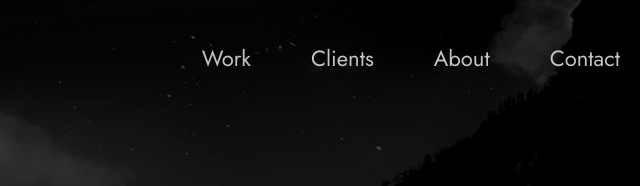
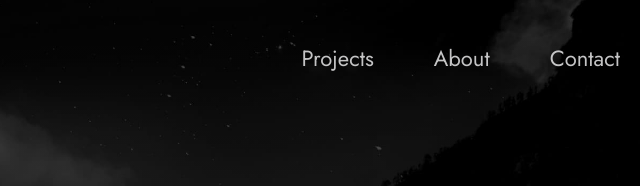
Before and after one commit to EdoRosDev/github-page, a plain HTML site: page index.html in a window 1280 px wide. Shown: the top 186 px of the page, 570-1210 px from the left. Drawn offline with Linux system fonts and the light colour scheme.

Commit message:
fix on header

```diff
--- a/index.html
+++ b/index.html
@@ -23,8 +23,7 @@
     <div class="row">
       <nav class="nav" role="navigation">
         <ul class="nav__items">
-          <li class="nav__item"><a href="#work" class="nav__link">Work</a></li>
-          <li class="nav__item"><a href="#clients" class="nav__link">Clients</a></li>
+          <li class="nav__item"><a href="#projects" class="nav__link">Projects</a></li>
           <li class="nav__item">
             <a href="#about" class="nav__link">About</a>
           </li>
@@ -51,7 +50,7 @@
 
     <!-- projects -->
 
-    <section class="work" id="work">
+    <section class="work" id="project">
       <div class="row">
         <h2>Some of my projects</h2>
         <div class="work__boxes">
```
